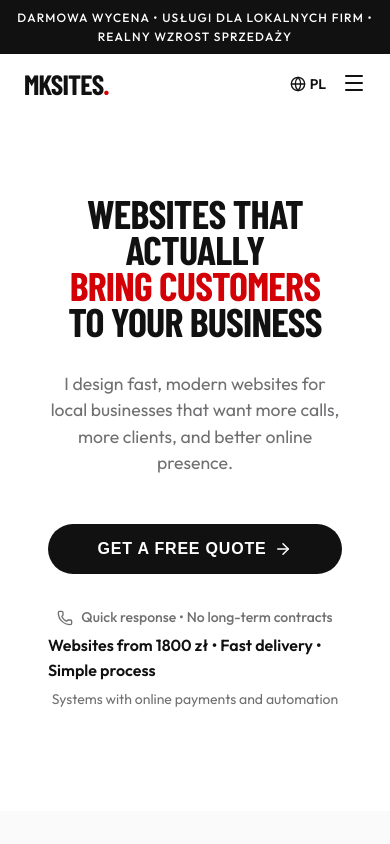
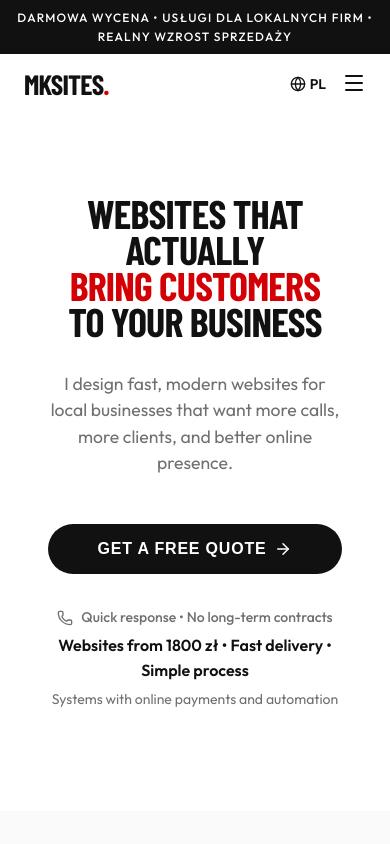
Before and after one commit to Diabue/Portfolio, a React (Vite) app: page / in a window 390 px wide. Shown: the top 844 px of the page. Built offline with nearby package versions, Linux system fonts and the light colour scheme; a web font is replaced by a local one.

Commit message:
Center hero trust-line text on mobile

```diff
--- a/src/components/Hero.tsx
+++ b/src/components/Hero.tsx
@@ -101,7 +101,7 @@ const Hero = () => {
                                 gap: '0.25rem',
                                 borderLeft: isMobile ? 'none' : '2px solid var(--border-secondary)',
                                 paddingLeft: isMobile ? '0' : '1.5rem',
-                                textAlign: 'left',
+                                textAlign: isMobile ? 'center' : 'left',
                             }}>
                                 <div style={{
                                     display: 'flex',
```
